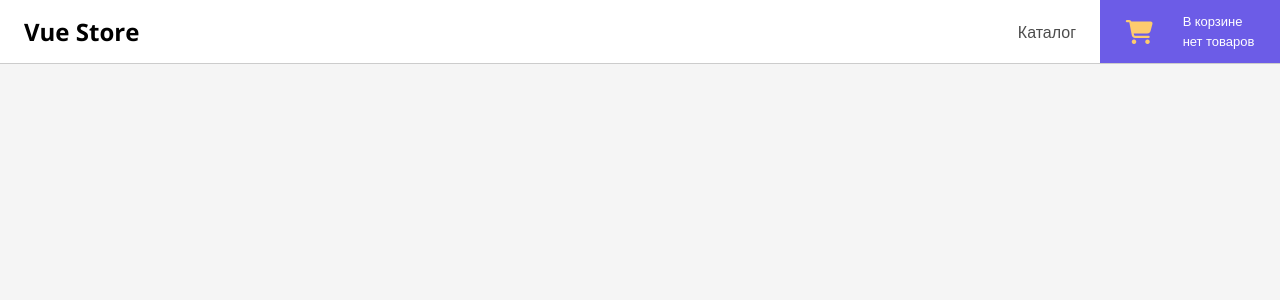
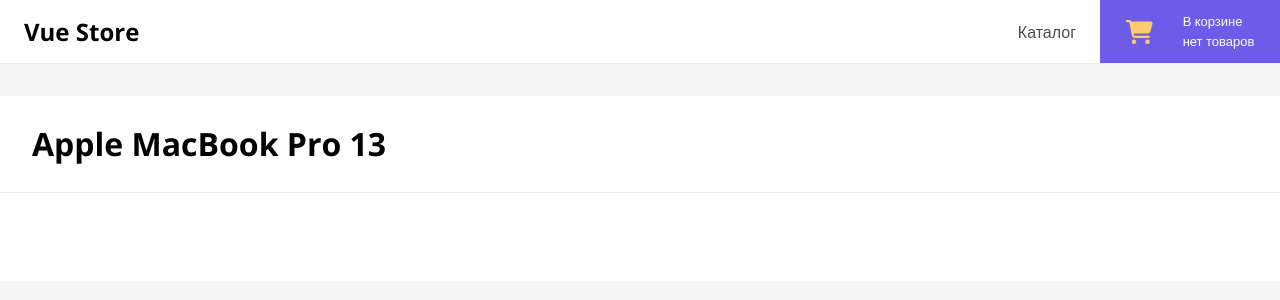
Before and after one commit to BigBambu95/Vue-store, a Vue app: page /#/catalog/laptops/101 in a window 1280 px wide. Shown: the top 300 px of the page. Built offline with nearby package versions, Linux system fonts and the light colour scheme.

Commit message:
Добавлена основа для детальной страницы товара

```diff
--- a/src/components/Category.vue
+++ b/src/components/Category.vue
@@ -1,6 +1,6 @@
 <template>
   <div class="category">
-    <h1 class="page-title">{{ getTitle(this.$store.getters.categories) }}</h1>
+    <h1 class="page-title">{{ getCategoryName(this.$store.getters.categories) }}</h1>
     <div class="category__body">
       <aside class="sidebar filter-list">
         <ExpansionPanel title="Цена руб.">
@@ -64,8 +64,12 @@
           :key="product.id"
           class="product"
         >
-          <img class="product__picture" :src="product.picture" />
-          <div class="product__title">{{ product.name }}</div>
+          <router-link :to="{ name: 'product', params: { category: getCategoryUrl(), id: product.id  } }">
+            <img class="product__picture" :src="product.picture" />
+          </router-link>
+          <div class="product__title">
+            <router-link :to="{ name: 'product', params: { category: getCategoryUrl(), id: product.id  } }">{{ product.name }}</router-link>
+          </div>
           <div class="product__footer">
             <div class="product__price">{{ product.price.toLocaleString('ru') }} &#8381;</div>
             <v-btn class="product__add-cart" @click="addToCart(product)">
@@ -105,9 +109,13 @@
     addToCart(id) {
       this.$store.dispatch('ADD_TO_CART', id);
     },
-    getTitle(state) {
+    getCategoryName(state) {
       const item = state.find(item => this.$route.path.includes(item.url));
       return item.name;
+    },
+    getCategoryUrl() {
+      const item = this.$store.getters.categories.find(item => this.$route.path.includes(item.url));
+      return item.url;
     },
     getFilterFields(value) {
       const obj = {};
@@ -269,6 +277,11 @@
   text-align: center;
 }
 
+.product__title a {
+  text-decoration: none;
+  color: currentColor;
+}
+
 .product__footer {
   width: 75%;
   display: flex;
--- a/src/components/Header.vue
+++ b/src/components/Header.vue
@@ -26,7 +26,7 @@
   display: flex;
   justify-content: space-between;
   align-items: center;
-  border-bottom: 1px solid #ccc;
+  border-bottom: 1px solid #ededed;
   background: #fff;
 }
 
--- a/src/components/Product.vue
+++ b/src/components/Product.vue
@@ -1,13 +1,51 @@
 <template>
+  <div class="product">
+    <header class="product__header">
+      <h1 class="product__title">
+        {{ this.$store.state.product.data.name }}
+      </h1>
+    </header>
+    <div class="product__body">
+      <div class="product__picture">
+        <img :src="this.$store.state.product.data.detailPicture" />
+      </div>
+      <div class="product__options">
+        <div>
 
+        </div>
+      </div>
+    </div>
+  </div>
 </template>
 
 <script>
 export default {
-  name: 'Product'
+  name: 'Product',
+  mounted() {
+    this.$store.dispatch('GET_PRODUCT', {
+      category: this.$route.params.category,
+      id: this.$route.params.id
+    });
+  }
 }
 </script>
 
 <style scoped>
+.product {
+  margin-top: 2em;
+  background: #fff;
+}
 
+.product__header {
+  padding: 1.5em 2em;
+  border-bottom: 1px solid #ededed;
+}
+
+.product__title {
+  margin: 0;
+}
+
+.product__body {
+  padding: 2em;
+}
 </style>
--- a/src/db.json
+++ b/src/db.json
@@ -82,6 +82,7 @@
         "name": "Honor 8A Prime",
         "brand": "Honor",
         "picture": "https://static.eldorado.ru/photos/71/715/382/49/new_71538249_l_1585923149.jpeg/resize/200x200/",
+        "detailPicture": "https://static.eldorado.ru/photos/71/715/382/49/new_71538249_l_1585923149.jpeg/resize/483x483/",
         "os": "Google Android",
         "coreCount": 8,
         "price": 29990,
@@ -92,6 +93,7 @@
         "name": "Apple iPhone 11 Pro Max",
         "brand": "Apple",
         "picture": "https://cdn.svyaznoy.ru/upload/iblock/e6e/iphone_11_pro_sg_2.jpg/resize/307x224/",
+        "detailPicture": "https://cdn.svyaznoy.ru/upload/iblock/e6e/iphone_11_pro_sg_2.jpg/resize/483x483/",
         "os": "Apple iOS",
         "coreCount": 6,
         "price": 131990,
--- a/src/router.js
+++ b/src/router.js
@@ -19,6 +19,7 @@
     component: Category
   },
   {
+    name: 'product',
     path: '/catalog/:category/:id',
     component: Product
   },
--- a/src/services/vue-store-service.js
+++ b/src/services/vue-store-service.js
@@ -1,9 +1,6 @@
 import db from '../db.json';
 
 export default class {
-  constructor() {
-
-  }
 
   getItems(data) {
     return new Promise((resolve, reject) => {
@@ -18,4 +15,10 @@
   getCategory(category) {
     return this.getItems(db.products[category]);
   }
+
+  getProduct(category, id) {
+    const products = this.getItems(db.products[category]);
+
+    return products.then(products => products.find(item => item.id == id));
+  }
 }
--- a/src/store/actions.js
+++ b/src/store/actions.js
@@ -26,6 +26,18 @@
     });
 }
 
+export const GET_PRODUCT = ({ commit }, { category, id }) => {
+  commit('GET_PRODUCT_REQUEST');
+  vueStoreService
+    .getProduct(category, id)
+    .then(product => {
+      commit('GET_PRODUCT_SUCCESS', product);
+    })
+    .catch(err => {
+      commit('GET_PRODUCT_FAILURE', err);
+    });
+}
+
 export const ADD_TO_CART = ({ commit, state }, product) => {
   commit('ADD_TO_CART_REQUEST', product);
 }
--- a/src/store/index.js
+++ b/src/store/index.js
@@ -3,13 +3,15 @@
 
 import catalog from './modules/catalog';
 import cart from './modules/cart';
+import product from './modules/product';
 
 Vue.use(Vuex);
 
 const store = new Vuex.Store({
   modules: {
     catalog,
-    cart
+    cart,
+    product
   },
   strict: process.env.NODE_ENV !== 'production'
 });
--- /dev/null
+++ b/src/store/modules/product.js
@@ -0,0 +1,25 @@
+import {
+  GET_PRODUCT
+} from '../actions';
+
+import {
+  GET_PRODUCT_REQUEST, GET_PRODUCT_SUCCESS, GET_PRODUCT_FAILURE
+} from '../mutations';
+
+const product = {
+  state: {
+    data: {},
+    loading: false,
+    error: null
+  },
+  actions: {
+    GET_PRODUCT
+  },
+  mutations: {
+    GET_PRODUCT_REQUEST,
+    GET_PRODUCT_SUCCESS,
+    GET_PRODUCT_FAILURE
+  }
+}
+
+export default product;
--- a/src/store/mutations.js
+++ b/src/store/mutations.js
@@ -9,6 +9,21 @@
 }
 
 export const GET_PRODUCTS_FAILURE = (state, err) => {
+  state.loading = false;
+  state.error = err;
+}
+
+export const GET_PRODUCT_REQUEST = (state) => {
+  state.loading = true;
+}
+
+export const GET_PRODUCT_SUCCESS = (state, product) => {
+  state.data = product;
+  state.loading = false;
+}
+
+export const GET_PRODUCT_FAILURE = (state, err) => {
+  state.loading = false;
   state.error = err;
 }
 
```
